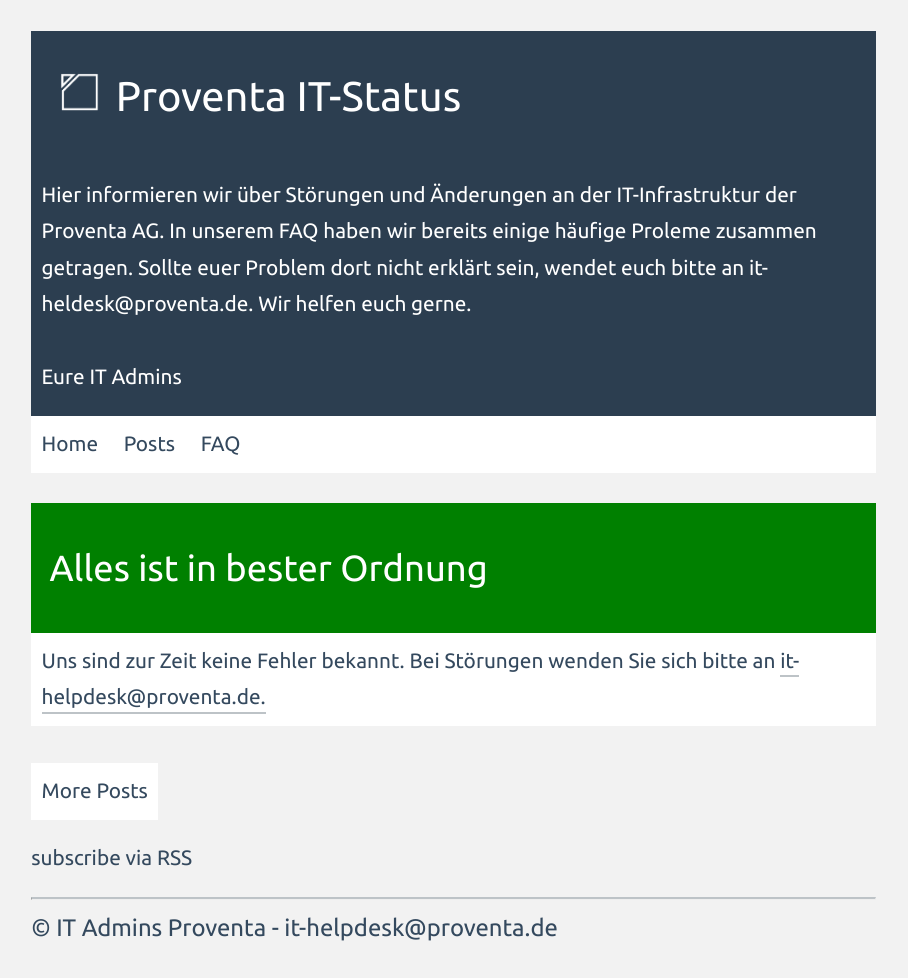
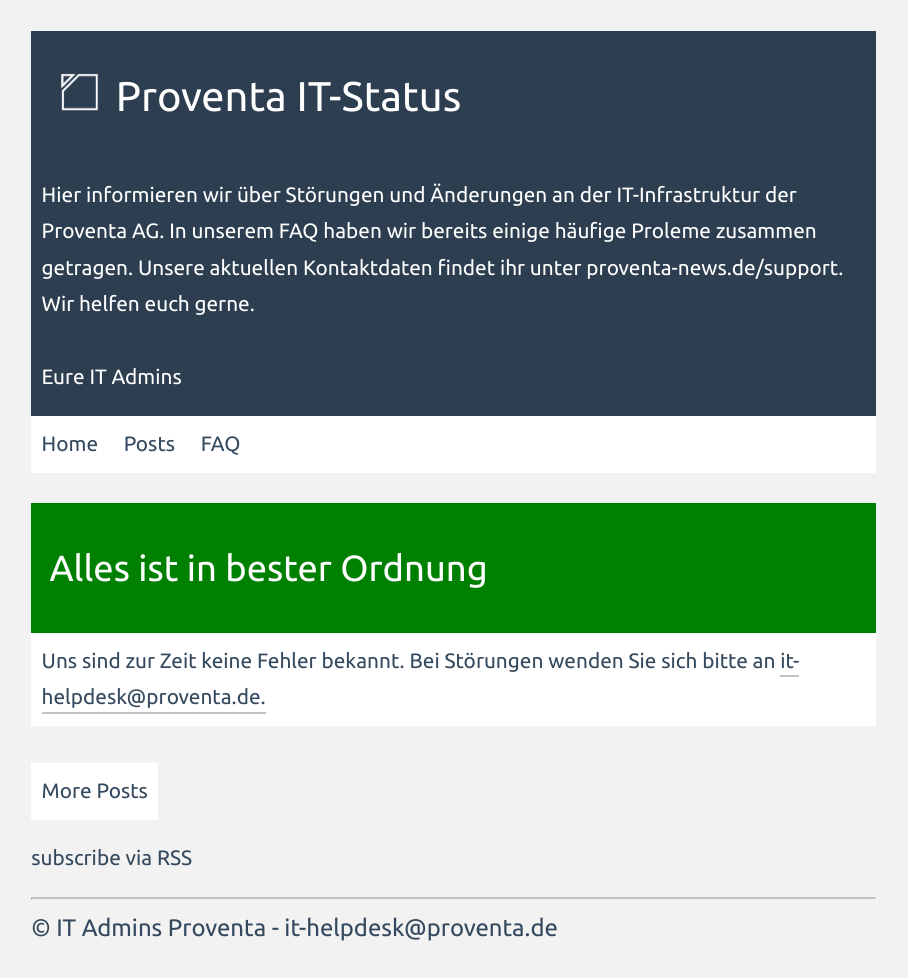
Before and after one commit to proventa/status, a Jekyll site: the page built from index.html, in a window 1280 px wide. Shown: the whole page, without its empty margins (0-908 px from the left). Built offline with Jekyll 4.4.1, drawn with Linux system fonts in a browser that asks for light colours.

Commit message:
support link

```diff
--- a/_config.yml
+++ b/_config.yml
@@ -1,7 +1,7 @@
 # Site settings
 name: Proventa IT-Status
 email: it-helpdesk@proventa.de
-description: "Hier informieren wir über Störungen und Änderungen an der IT-Infrastruktur der Proventa AG. In unserem FAQ haben wir bereits einige häufige Proleme zusammen getragen. Sollte euer Problem dort nicht erklärt sein, wendet euch bitte an it-heldesk@proventa.de. Wir helfen euch gerne.<br><br>Eure IT Admins"
+description: "Hier informieren wir über Störungen und Änderungen an der IT-Infrastruktur der Proventa AG. In unserem FAQ haben wir bereits einige häufige Proleme zusammen getragen. Unsere aktuellen Kontaktdaten findet ihr unter proventa-news.de/support. Wir helfen euch gerne.<br><br>Eure IT Admins"
 baseurl: ""
 url: "https://it-status.proventa.de"
 author: "IT Admins Proventa"
```
